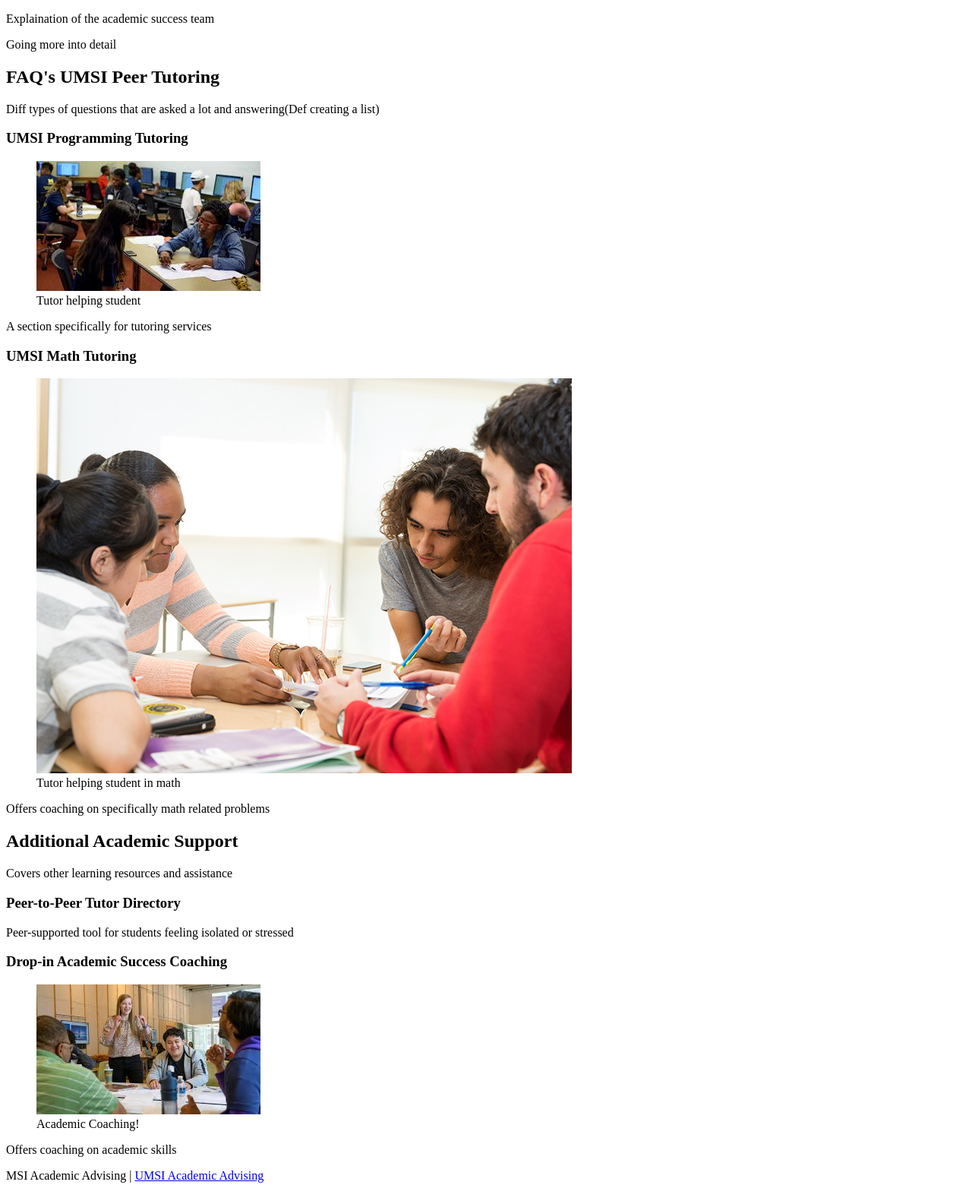
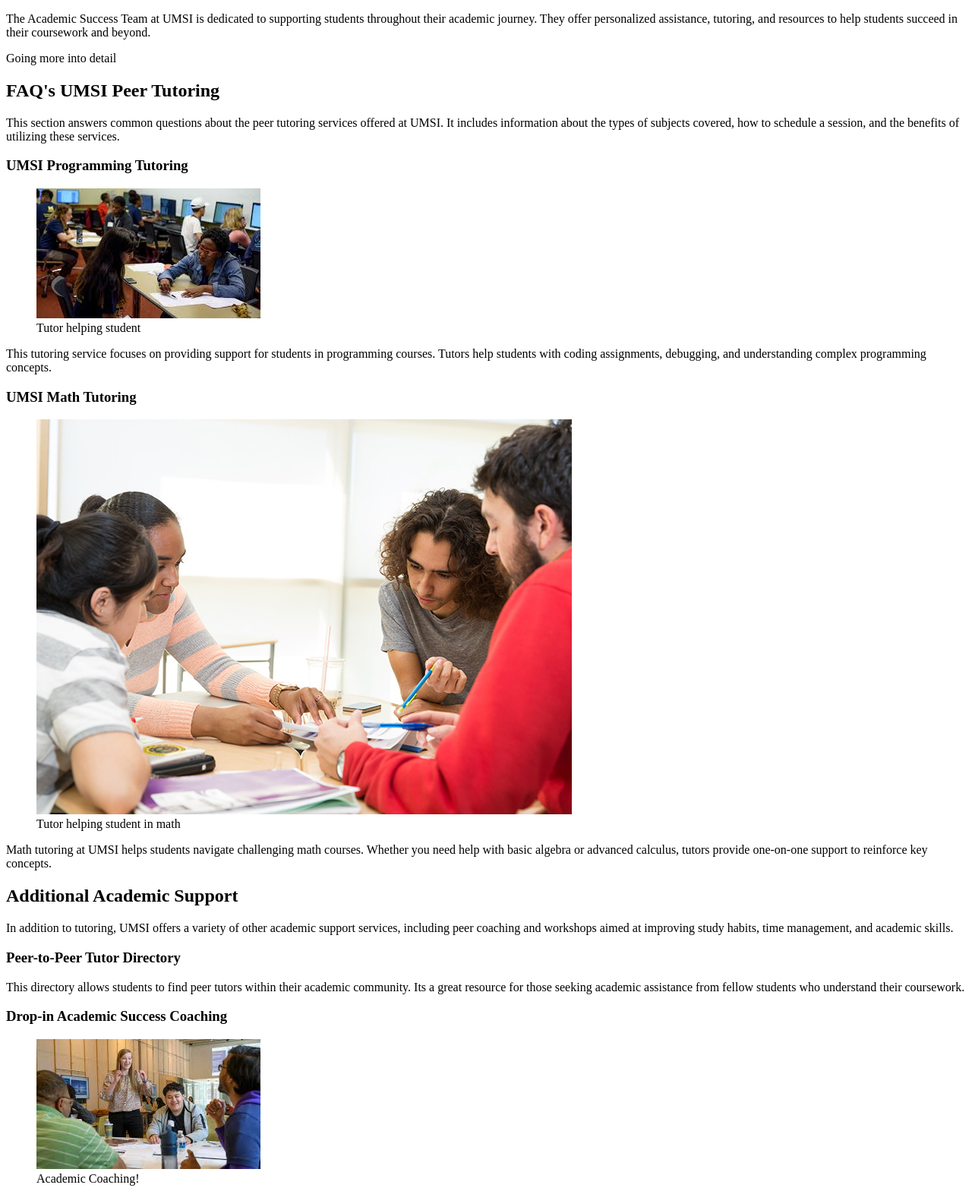
Before and after one commit to sergioyou/client_project_w25, a plain HTML site: page tutoring.html in a window 1280 px wide. Shown: the part 420-1984 px from the top of the page at 76% size. Drawn offline with Linux system fonts and the light colour scheme.

Commit message:
Made changes to the text just adding more info

```diff
--- a/tutoring.html
+++ b/tutoring.html
@@ -24,7 +24,7 @@
     <main>
         <section>
             <h2>Welcome to the Academic Success Team</h2>
-            <p>Explaination of the academic success team</p>
+            <p>The Academic Success Team at UMSI is dedicated to supporting students throughout their academic journey. They offer personalized assistance, tutoring, and resources to help students succeed in their coursework and beyond.</p>
             <p>Going more into detail</p>
             <!--
             <ol>
@@ -38,14 +38,14 @@
         </section>
         <section>
             <h2>FAQ's UMSI Peer Tutoring</h2>
-            <p>Diff types of questions that are asked a lot and answering(Def creating a list)</p>
+            <p>This section answers common questions about the peer tutoring services offered at UMSI. It includes information about the types of subjects covered, how to schedule a session, and the benefits of utilizing these services.</p>
             <article>
                 <h3>UMSI Programming Tutoring</h3>
                 <figure>
                     <img src="images/Tutoring.jpeg" alt="Tutoring help">
                     <figcaption>Tutor helping student</figcaption>
                 </figure>
-                <p>A section specifically for tutoring services</p>
+                <p>This tutoring service focuses on providing support for students in programming courses. Tutors help students with coding assignments, debugging, and understanding complex programming concepts.</p>
             </article>
             <article>
                 <h3>UMSI Math Tutoring</h3>
@@ -53,16 +53,16 @@
                     <img src="images/Math.jpg" alt="Math tutoring">
                     <figcaption>Tutor helping student in math</figcaption>
                 </figure>
-                <p>Offers coaching on specifically math related problems</p>
+                <p>Math tutoring at UMSI helps students navigate challenging math courses. Whether you need help with basic algebra or advanced calculus, tutors provide one-on-one support to reinforce key concepts.</p>
             </article>
         </section>
 
         <section>
             <h2>Additional Academic Support</h2>
-            <p>Covers other learning resources and assistance</p>
+            <p>In addition to tutoring, UMSI offers a variety of other academic support services, including peer coaching and workshops aimed at improving study habits, time management, and academic skills.</p>
             <article>
                 <h3>Peer-to-Peer Tutor Directory</h3>
-                <p>Peer-supported tool for students feeling isolated or stressed</p>
+                <p>This directory allows students to find peer tutors within their academic community. Its a great resource for those seeking academic assistance from fellow students who understand their coursework.</p>
             </article>
             <article>
                 <h3>Drop-in Academic Success Coaching</h3>
@@ -70,7 +70,7 @@
                     <img src="images/coaching.jpeg" alt="Drop-in Academic Coaching">
                     <figcaption>Academic Coaching!</figcaption>
                 </figure>
-                <p>Offers coaching on academic skills</p>
+                <p>Drop-in academic success coaching provides immediate, on-demand support to students. Coaches help with everything from time management to exam preparation, offering personalized strategies for success.</p>
             </article>
         </section>
 
```
Also changed, not shown: caps.html (+5 -5 lines), first_gen.html (+2 -2 lines).
